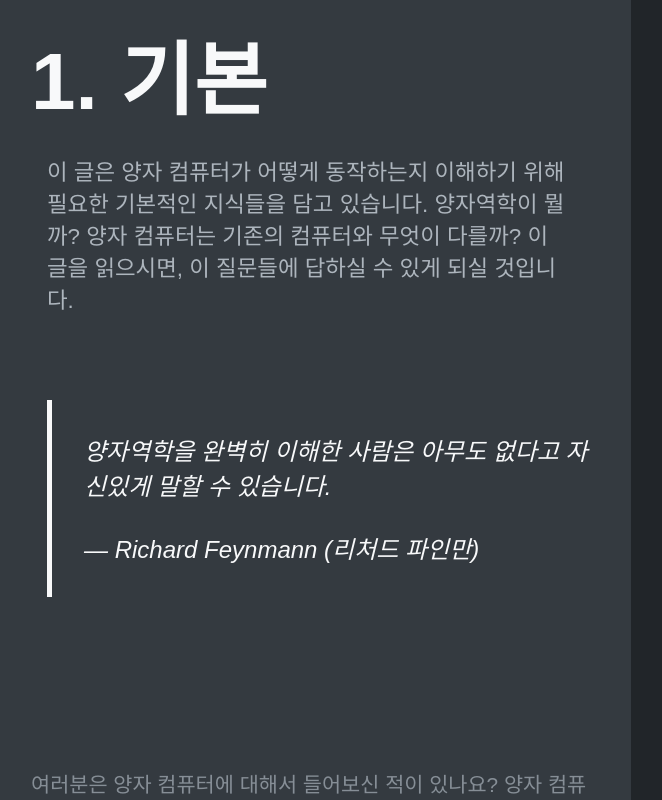
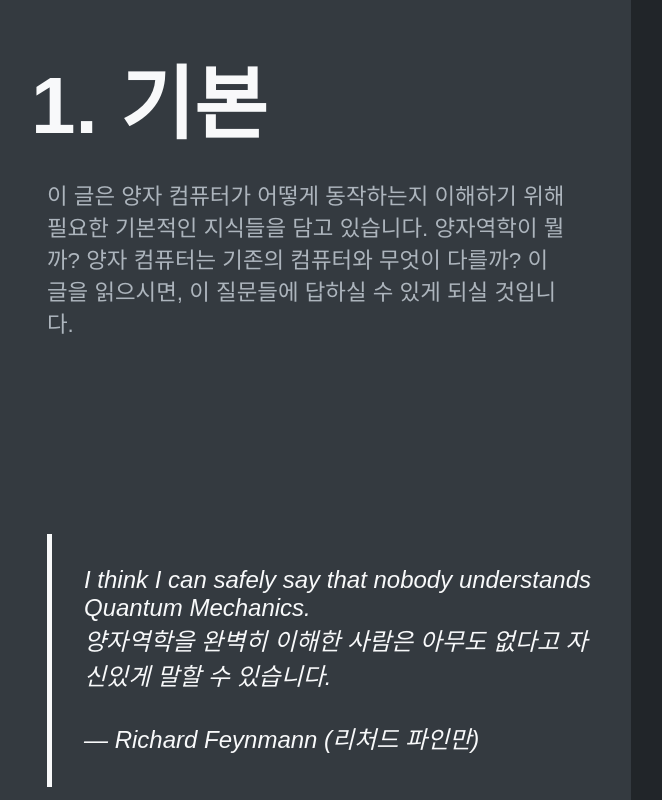
Before and after one commit to suhdonghwi/qubit, a React (Create React App) app: page /basics in a window 1280 px wide. Shown: the whole page, without its empty margins (9-671 px from the left). Built offline with nearby package versions, Linux system fonts and the light colour scheme; a web font is replaced by a local one.

Commit message:
feat: change to intersection observer

```diff
--- a/package.json
+++ b/package.json
@@ -16,6 +16,7 @@
     "lottie-web": "^5.7.6",
     "react": "^17.0.1",
     "react-dom": "^17.0.1",
+    "react-intersection-observer": "^8.31.0",
     "react-lottie-player": "^1.1.1",
     "react-router-dom": "^5.2.0",
     "react-scripts": "4.0.1",
--- a/src/components/ContentViewer.tsx
+++ b/src/components/ContentViewer.tsx
@@ -1,10 +1,12 @@
-import React, { useState, useLayoutEffect, useRef } from "react";
+import React, { useState } from "react";
 import styled from "styled-components/macro";
 
 import Paragraph from "../types/Paragraph";
 import GraphicsViewer from "./GraphicsViewer";
 
 import palette from "../palette";
+
+import { InView } from "react-intersection-observer";
 
 const Container = styled.main`
   height: 100vh;
@@ -13,16 +15,7 @@ const Container = styled.main`
 `;
 
 const HeadBox = styled.div`
-  position: absolute;
-  top: 1rem;
-  left: 2.5rem;
-  margin: 0;
-
-  transition: opacity 0.3s;
-
-  &.hidden {
-    opacity: 0;
-  }
+  margin-bottom: 35%;
 `;
 
 const Title = styled.h1`
@@ -75,7 +68,7 @@ const TextSection = styled.section`
   flex: 1;
   background-color: #343a40;
 
-  padding: 50vh 2.5rem 2.5rem 2.5rem;
+  padding: 2.5rem;
   overflow: scroll;
 `;
 
@@ -91,69 +84,27 @@ export default function ContentViewer({
   description,
   content,
 }: ContentViewerProps) {
-  const [showHead, setShowHead] = useState(true);
-  const [heightList, setHeightList] = useState<number[]>([]);
   const [currentIndex, setCurrentIndex] = useState(0);
-  const paragraphsRef = useRef<(HTMLParagraphElement | null)[]>([]);
-
-  useLayoutEffect(() => {
-    paragraphsRef.current = paragraphsRef.current.slice(0, content.length);
-
-    function calculateHeightList() {
-      console.log("recal");
-      setHeightList(
-        paragraphsRef.current.map((e: HTMLParagraphElement | null) =>
-          e !== null ? e.offsetHeight : 0
-        )
-      );
-    }
-
-    calculateHeightList();
-    console.log("what");
-
-    window.addEventListener("resize", calculateHeightList);
-    return () => {
-      window.removeEventListener("resize", calculateHeightList);
-    };
-  }, [content]);
-
-  function onScroll(e: React.UIEvent<HTMLElement, UIEvent>) {
-    const scrollTop = (e.target as any).scrollTop;
-    if (scrollTop > 100) {
-      setShowHead(false);
-    } else {
-      setShowHead(true);
-    }
-
-    let i = 0,
-      acc = 0;
-    for (const height of heightList) {
-      acc += height + 150;
-      if (scrollTop + 200 < acc) {
-        break;
-      }
-      i++;
-    }
-
-    setCurrentIndex(i);
-  }
 
   return (
     <Container>
-      <TextSection onScroll={onScroll}>
-        <HeadBox className={showHead ? "" : "hidden"}>
+      <TextSection>
+        <HeadBox>
           <Title>{title}</Title>
           <Description>{description}</Description>
         </HeadBox>
 
         {content.map((content, i) => (
-          <Block
-            key={i}
-            ref={(e: any) => (paragraphsRef.current[i] = e)}
-            className={currentIndex === i ? "current" : ""}
+          <InView
+            rootMargin="-45% 0%"
+            onChange={(inView) => inView && setCurrentIndex(i)}
           >
-            {content.textContent}
-          </Block>
+            {({ inView, ref }) => (
+              <Block key={i} ref={ref} className={inView ? "current" : ""}>
+                {content.textContent}
+              </Block>
+            )}
+          </InView>
         ))}
       </TextSection>
 
--- a/src/pages/BasicPage.tsx
+++ b/src/pages/BasicPage.tsx
@@ -11,6 +11,7 @@ import ContentBuilder from "../types/ContentBuilder";
 const builder = new ContentBuilder();
 
 builder.quote()`
+I think I can safely say that nobody understands Quantum Mechanics.
 양자역학을 완벽히 이해한 사람은 아무도 없다고 자신있게 말할 수 있습니다.
 
 ― Richard Feynmann (리처드 파인만)
```
Also changed, not shown: 2 other files (tests, documents, lock files or other folders).
